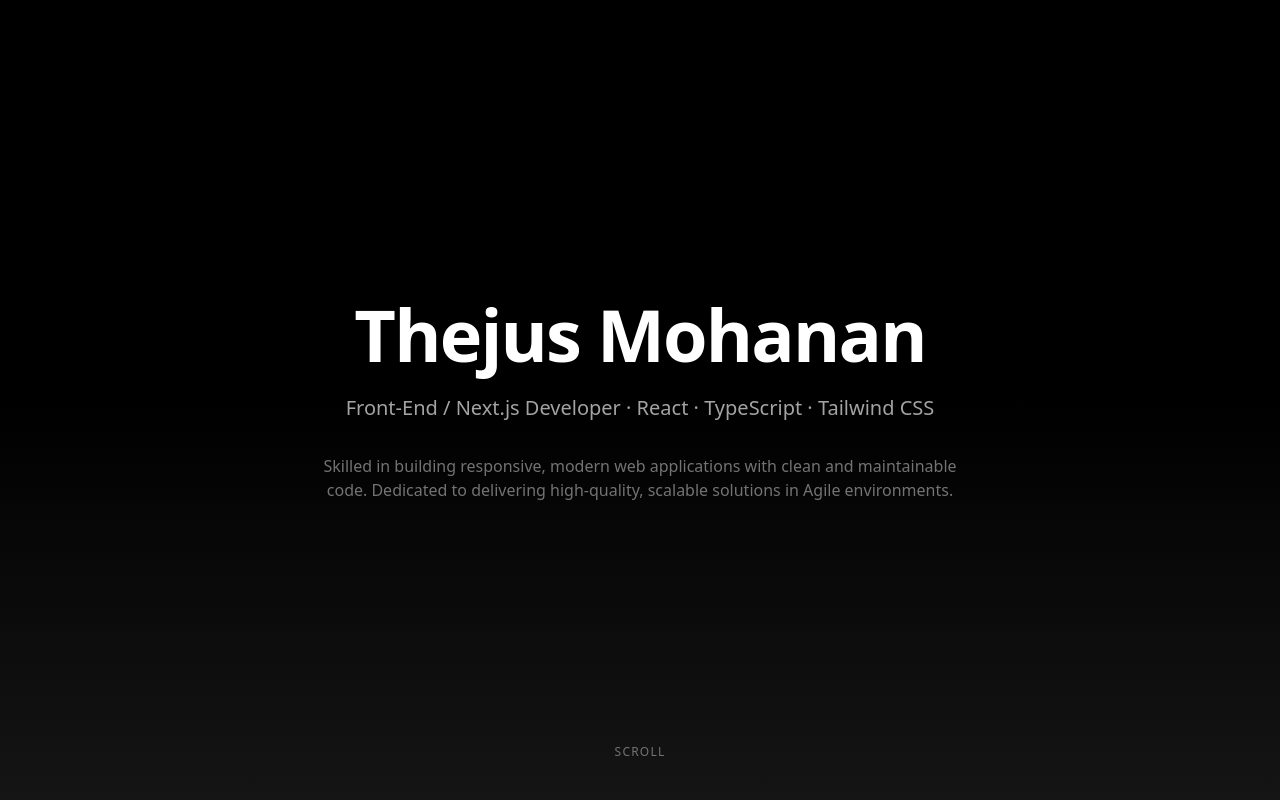
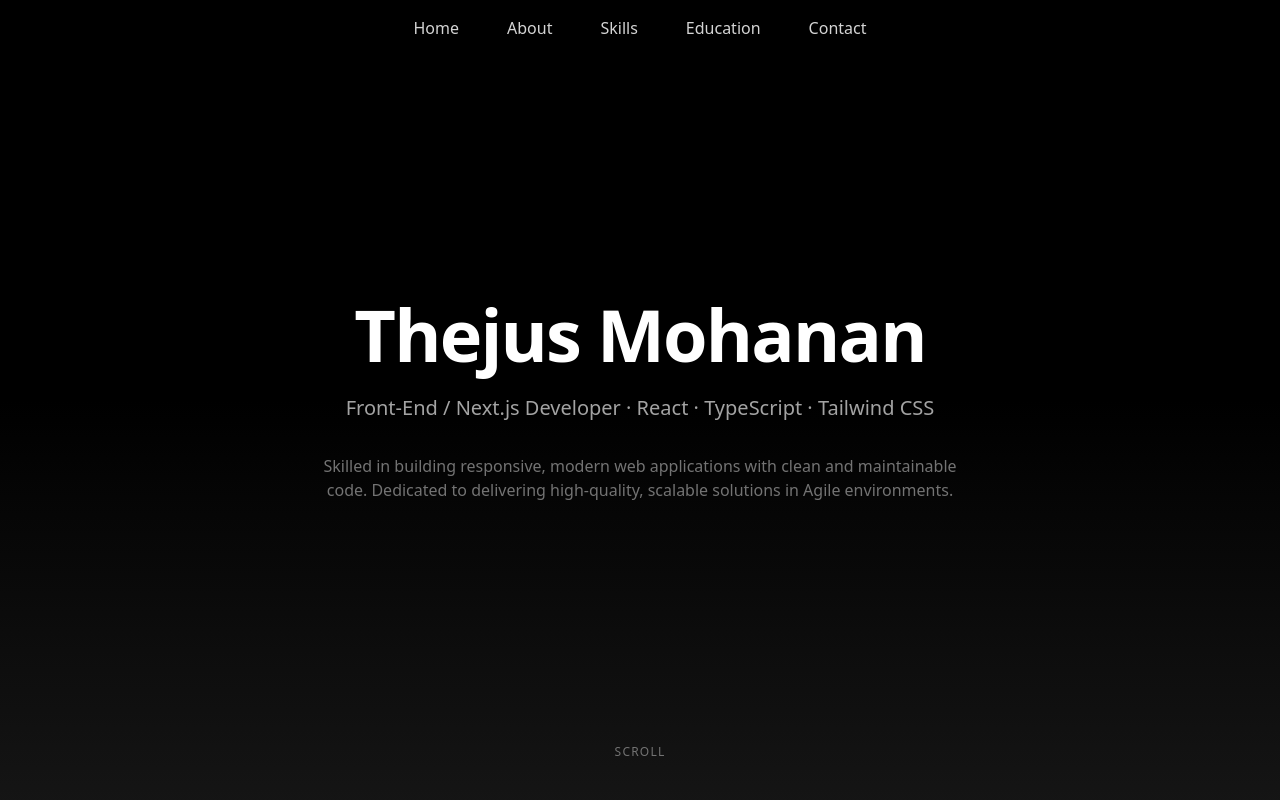
Before and after one commit to Thejusmohanan7/react_portfolio, a React (Vite) app: page / in a window 1280 px wide. Shown: the top 800 px of the page. Built offline with nearby package versions, Linux system fonts and the light colour scheme.

Commit message:
added new section

```diff
--- a/src/App.tsx
+++ b/src/App.tsx
@@ -2,14 +2,22 @@ import Hero from "./components/Hero";
 import About from "./components/About";
 import Experience from "./components/Experience";
 import Projects from "./components/Projects";
+import Skills from "./components/Skills";
+import Education from "./components/Education";
+import Contact from "./components/Contact";
+import Navbar from "./components/Nav";
 
 function App() {
   return (
     <>
+    <Navbar/>
       <Hero />
       <About />
       <Experience />
       <Projects/>
+      <Education/>
+      <Skills/>
+      <Contact/>
     </>
   );
 }
--- a/src/components/Contact.tsx
+++ b/src/components/Contact.tsx
@@ -0,0 +1,50 @@
+import { motion, useScroll, useTransform } from "framer-motion";
+
+const contact = {
+  name: "Thejus Mohanan",
+  role: "Front-End / Full-Stack Developer",
+  phone: "+91 8156970994",
+  email: "thejusmohanan0@gmail.com",
+  location: "N Paravoor, Ernakulam",
+  linkedin: "https://linkedin.com/in/thejus-mohanan-a09282217",
+  github: "https://github.com/Thejusmohanan7"
+};
+
+const Contact = () => {
+  const { scrollY } = useScroll();
+  const yContent = useTransform(scrollY, [0, 500], [30, -30]);
+
+  return (
+    <section className="relative min-h-screen bg-black text-white flex items-center justify-center overflow-hidden">
+      <div className="absolute inset-0 bg-gradient-to-b from-black to-neutral-900 opacity-90" />
+
+      <motion.div
+        style={{ y: yContent }}
+        className="relative z-10 max-w-3xl mx-auto px-6 py-16"
+      >
+        <motion.h2
+          initial={{ opacity: 0, y: 20 }}
+          whileInView={{ opacity: 1, y: 0 }}
+          viewport={{ once: true }}
+          transition={{ duration: 0.8, ease: "easeOut" }}
+          className="text-3xl sm:text-4xl md:text-5xl font-semibold tracking-tight mb-12 text-center"
+        >
+          Contact
+        </motion.h2>
+
+        <div className="space-y-4 text-center text-neutral-400">
+          <p><span className="font-semibold text-white">{contact.name}</span> — {contact.role}</p>
+          <p>📞 {contact.phone}</p>
+          <p>✉️ {contact.email}</p>
+          <p>📍 {contact.location}</p>
+          <p>
+            🔗 <a href={contact.linkedin} target="_blank" className="underline">LinkedIn</a> |
+            🔗 <a href={contact.github} target="_blank" className="underline ml-1">GitHub</a>
+          </p>
+        </div>
+      </motion.div>
+    </section>
+  );
+};
+
+export default Contact;
--- a/src/components/Nav.tsx
+++ b/src/components/Nav.tsx
@@ -0,0 +1,50 @@
+import { useState, useEffect } from "react";
+import { motion } from "framer-motion";
+
+const Navbar = () => {
+  const [isScrolled, setIsScrolled] = useState(false);
+
+  // Scroll effect for navbar background
+  useEffect(() => {
+    const handleScroll = () => {
+      setIsScrolled(window.scrollY > 50);
+    };
+    window.addEventListener("scroll", handleScroll);
+    return () => window.removeEventListener("scroll", handleScroll);
+  }, []);
+
+  // Smooth scroll function
+  const scrollToSection = (id: string) => {
+    const element = document.getElementById(id);
+    if (element) {
+      element.scrollIntoView({ behavior: "smooth" });
+    }
+  };
+
+  return (
+    <motion.nav
+      className={`fixed top-0 w-full z-50 transition-colors duration-300 ${
+        isScrolled ? "bg-black/90 backdrop-blur-md" : "bg-transparent"
+      }`}
+      initial={{ opacity: 0, y: -20 }}
+      animate={{ opacity: 1, y: 0 }}
+      transition={{ duration: 0.8, ease: "easeOut" }}
+    >
+      <div className="max-w-6xl mx-auto px-6 py-4 flex justify-center">
+        <ul className="flex space-x-12 text-neutral-300 text-sm sm:text-base font-medium">
+          {["home", "about", "skills", "education", "contact"].map((section) => (
+            <li
+              key={section}
+              className="hover:text-white transition-colors cursor-pointer"
+              onClick={() => scrollToSection(section)}
+            >
+              {section.charAt(0).toUpperCase() + section.slice(1)}
+            </li>
+          ))}
+        </ul>
+      </div>
+    </motion.nav>
+  );
+};
+
+export default Navbar;
```
